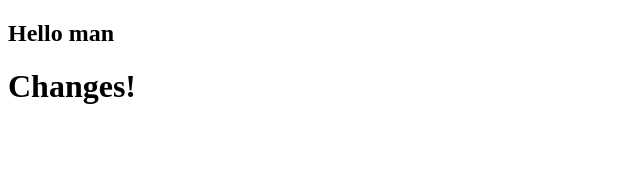
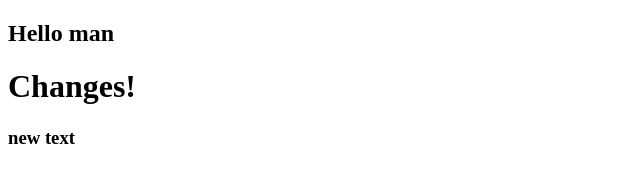
Before and after one commit to Amoreeze/testRepo, a plain HTML site: page feature1.html in a window 1280 px wide. Shown: the full height of the page, 0-640 px from the left. Drawn offline with Linux system fonts and the light colour scheme.

Commit message:
Changes: new text

```diff
--- a/feature1.html
+++ b/feature1.html
@@ -9,5 +9,6 @@
 <body>
     <h2>Hello man</h2>
     <h1>Changes!</h1>
+    <h3>new text</h3>
 </body>
 </html>
```
